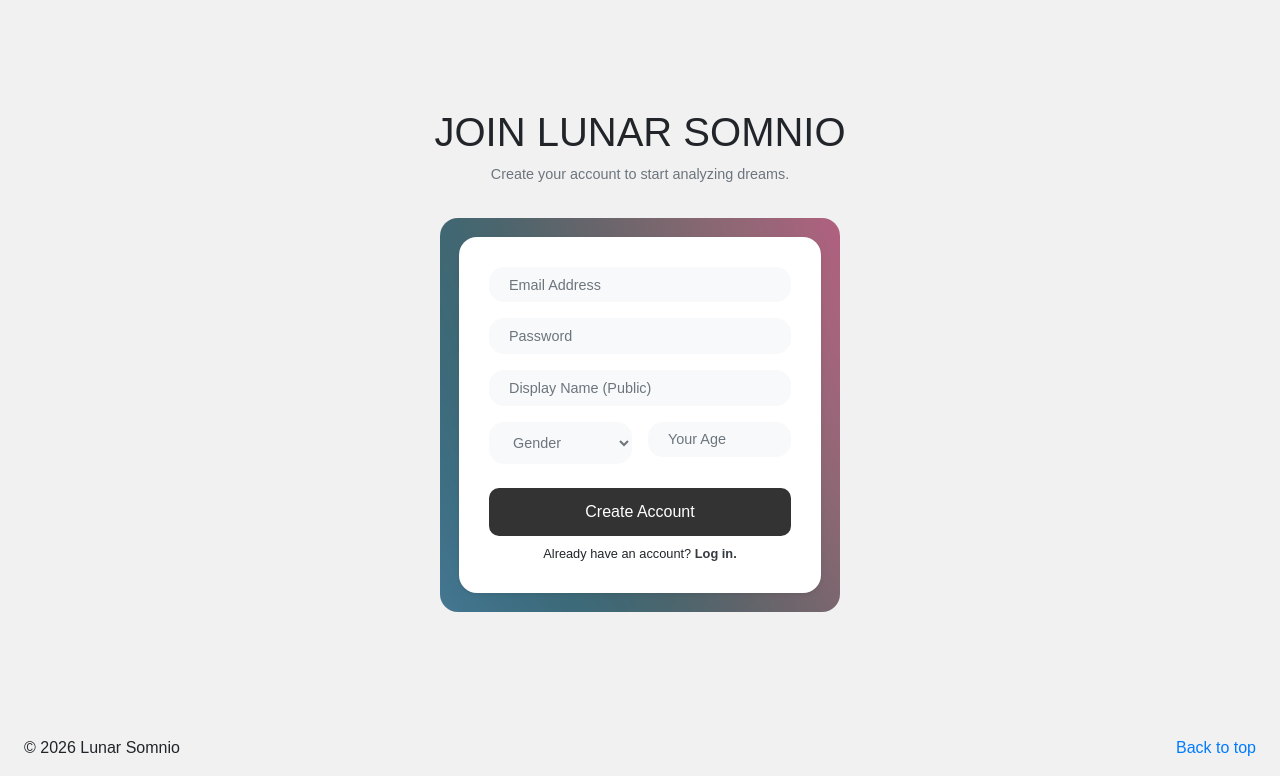
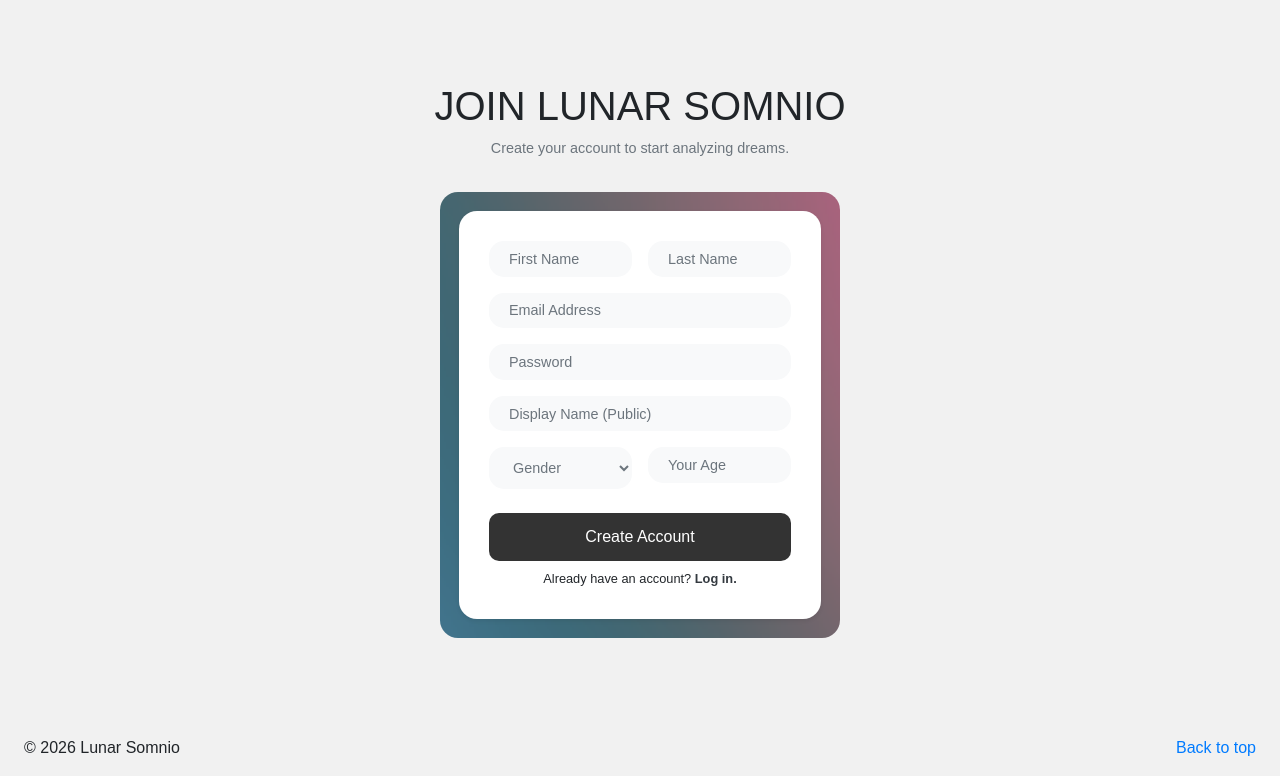
Before and after one commit to imaginethinking/lunar-somnio, a Django app: page /lunar_somnio/register/ in a window 1280 px wide. Shown: the part 126-902 px from the top of the page. Run offline with Django 3.2, Linux system fonts and the light colour scheme; some libraries are stand-ins or nearby versions; some web fonts are replaced.

Commit message:
add first name and last name

```diff
--- a/templates/lunar_somnio/register.html
+++ b/templates/lunar_somnio/register.html
@@ -27,6 +27,16 @@
                 {% csrf_token %}
 
                 {{ user_form.username }}
+
+                <div class="row">
+                    <div class="col-6 pr-2">
+                        {{ user_form.first_name }}
+                    </div>
+                    <div class="col-6 pl-2">
+                        {{ user_form.last_name }}
+                    </div>
+                </div>
+
                 {{ user_form.email }}
                 {{ user_form.password }}
 
```
